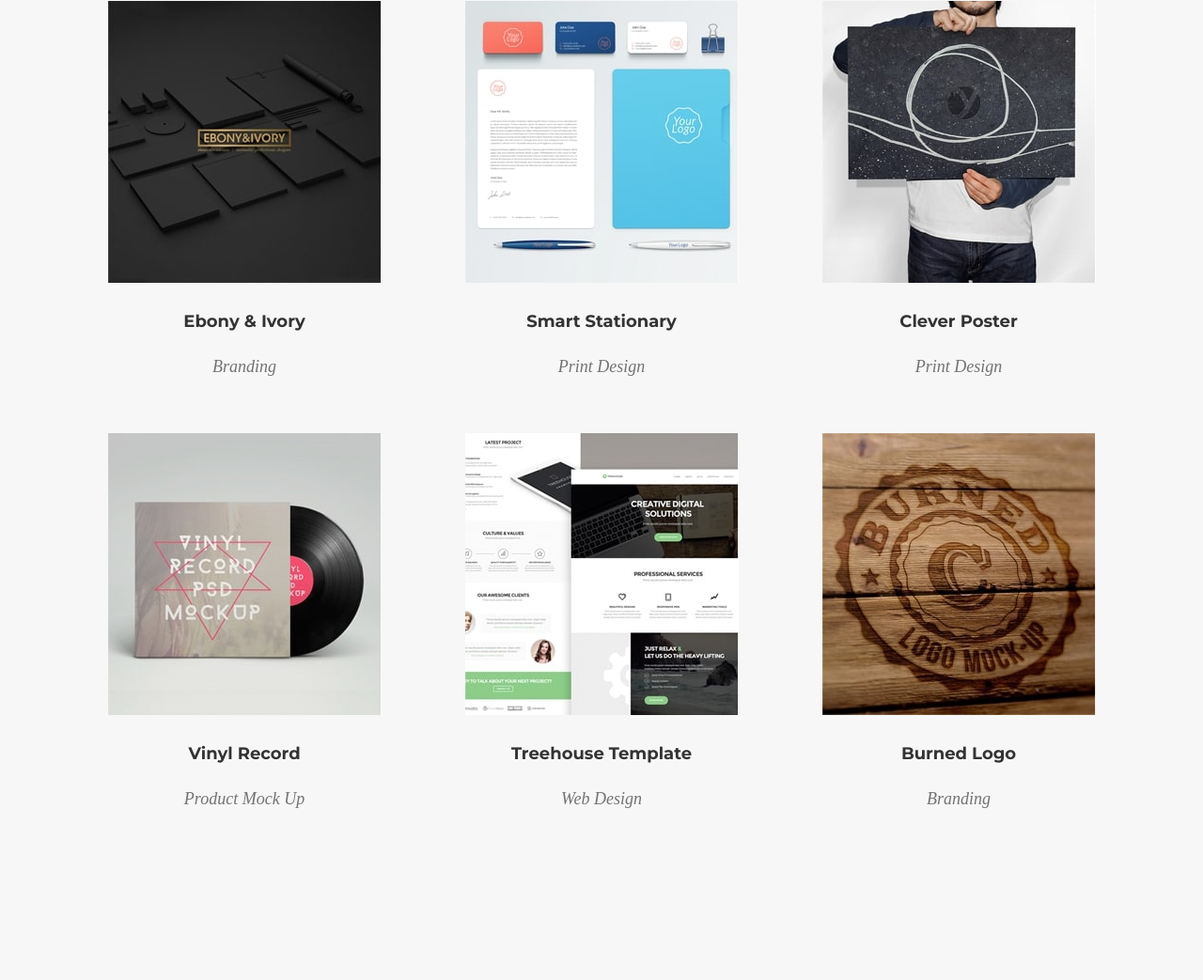
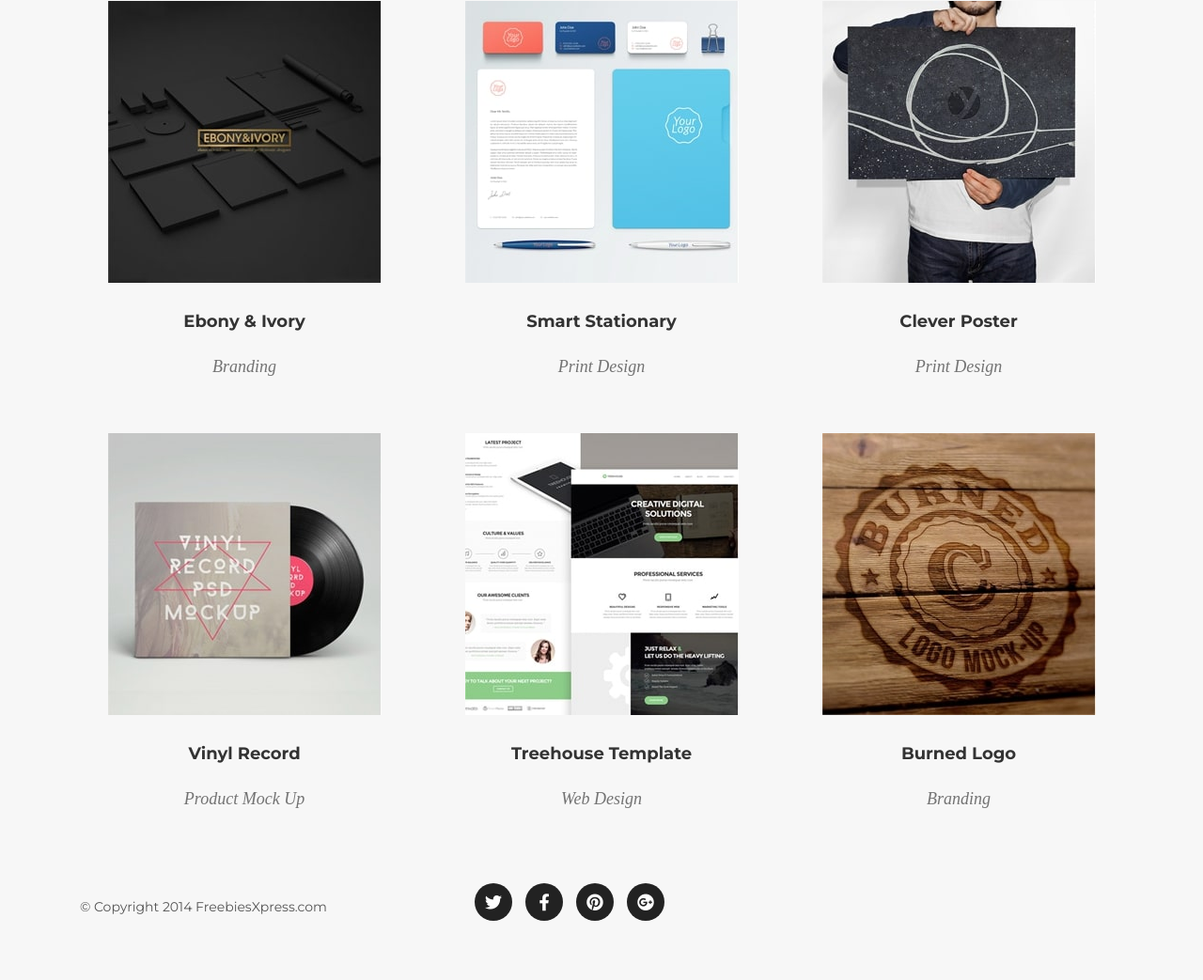
Before and after one commit to jpiaseczna/golden, a website: page index.html in a window 1280 px wide. Shown: the part 1398-2441 px from the top of the page at 94% size. Before the commit the page ends 2297 px from the top, so only its background shows below. Drawn offline with Linux system fonts and the light colour scheme; a web font is replaced by a local one.

Commit message:
Add footer html and style

```diff
--- a/index.html
+++ b/index.html
@@ -126,7 +126,22 @@ aenean rhoncus posuere odio in tincidunt.</p>
 				</div>
 			</div>
 		</section>
-		<footer>
+		<footer class="page-footer">
+			<div class="container">
+				<div class="row">
+					<div class="col-xs col-md-4">
+						<p class="footer-text">© Copyright 2014 FreebiesXpress.com</p>
+					</div>
+					<div class="col-xs col-md-4">
+						<ul>
+							<li><a href="#"><i class="fab fa-twitter"></i></a></li>
+							<li><a href="#"><i class="fab fa-facebook-f"></i></a></li>
+							<li><a href="#"><i class="fab fa-pinterest"></i></a></li>
+							<li><a href="#"><i class="fab fa-google-plus"></i></a></li>
+						</ul>
+					</div>
+				</div>
+			</div>
 		</footer>
 	</body>
 </html>
--- a/sass/style.scss
+++ b/sass/style.scss
@@ -178,3 +178,36 @@ a {
 	margin-bottom: 15px;
 	padding: 0;
 }
+
+/* Footer */
+
+.page-footer {
+	height: 120px;
+}
+
+.footer-text{
+	font-family: $font-title;
+	font-size: 14px;
+	font-weight: 400;
+	line-height: 120px;
+	color: #555555;
+}
+
+.page-footer .col-md-4 li {
+	display: inline-block;
+	list-style-type: none;
+	font-size: 0;
+	line-height: 120px;
+}
+
+.page-footer .col-md-4 li i {
+	font-size: 18px;
+	text-align: center;
+	width: 40px;
+	height: 40px;
+	line-height: 40px;
+	border-radius: 50%;
+	color: #fff;
+	background-color: #222222;
+	margin-right: 10px;
+}
```
Also changed, not shown: css/style.css, 1 other file.
